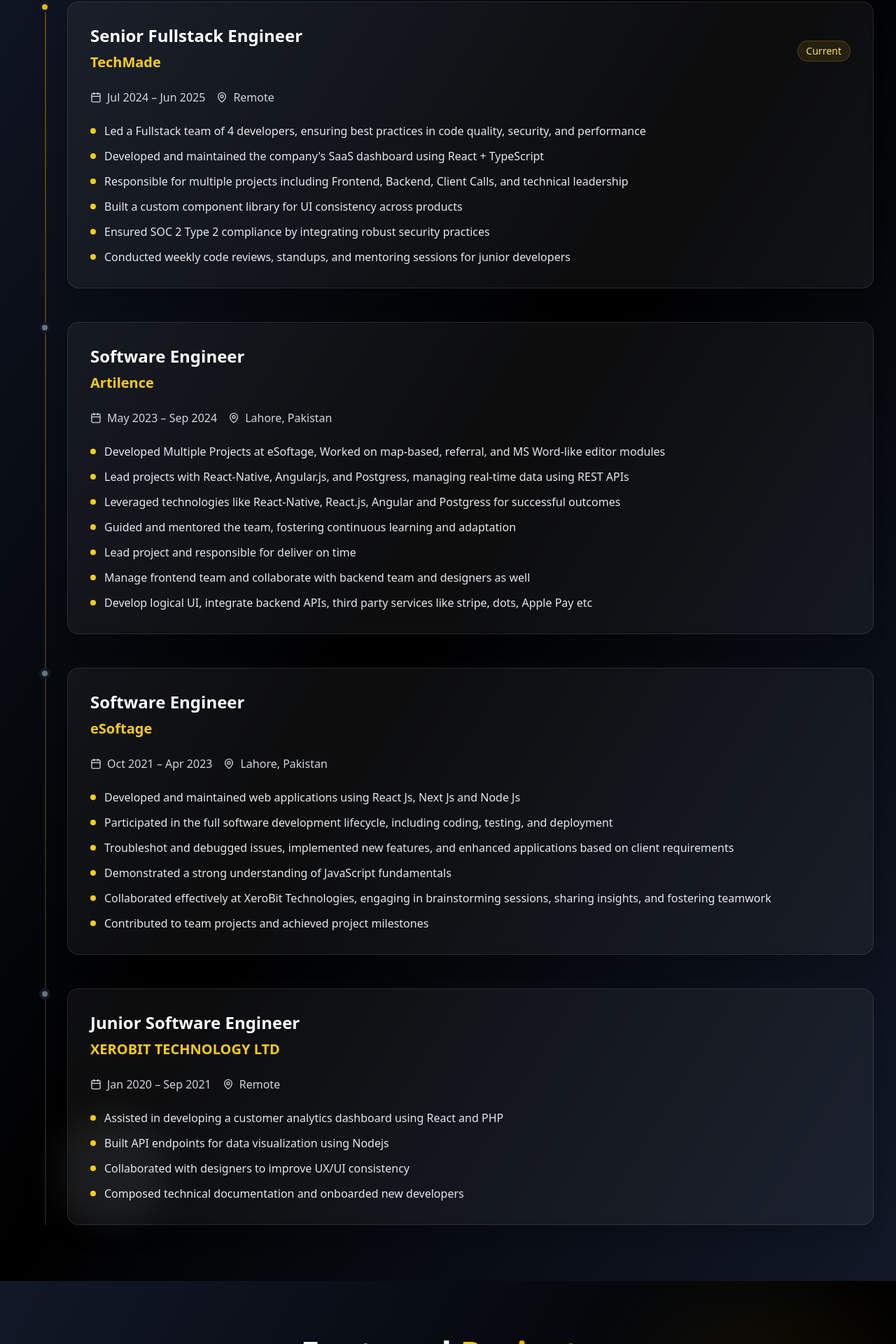
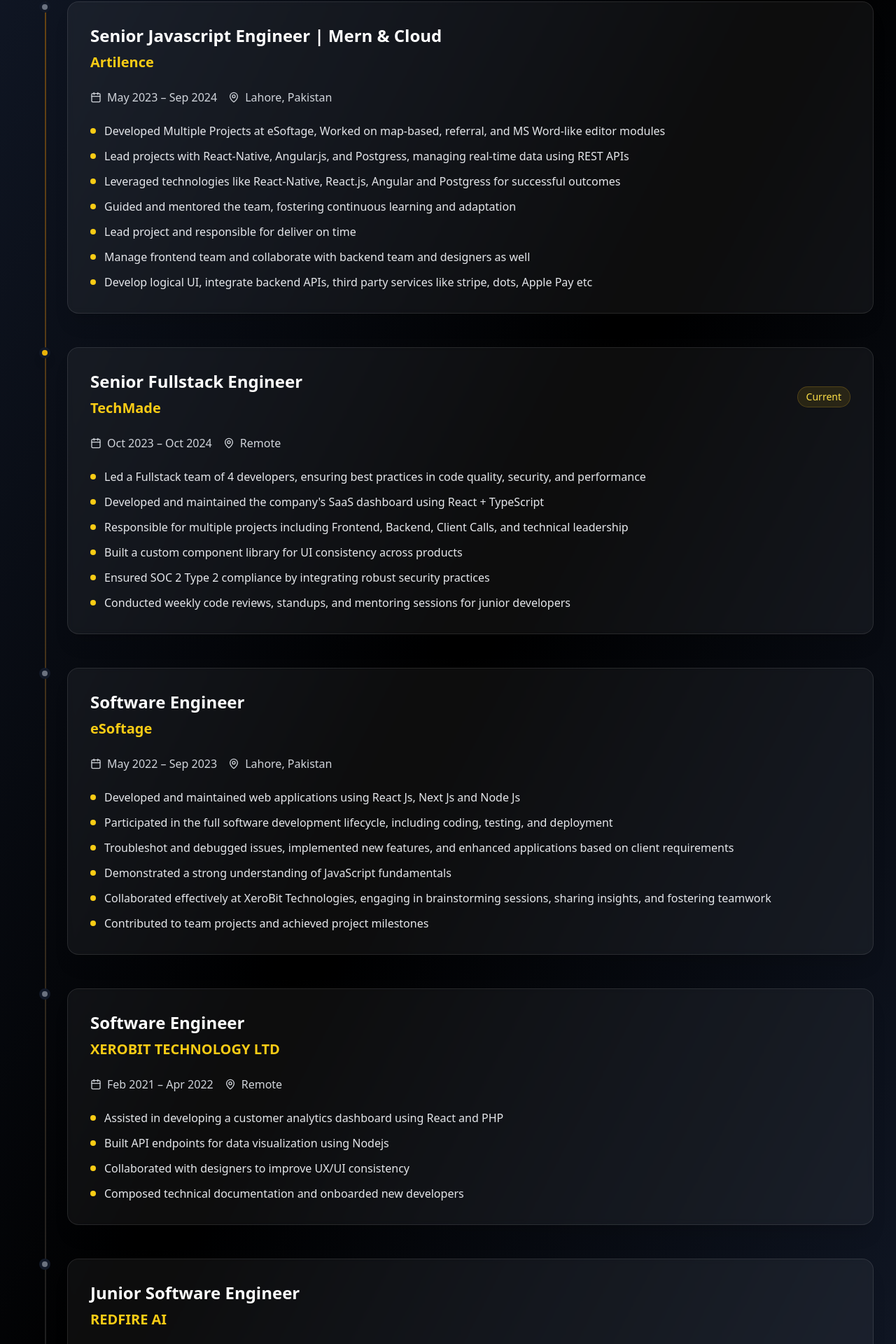
Before and after one commit to afaqahmed0321/portfolio, a Next.js app: page / in a window 1280 px wide. Shown: the part 4854-6774 px from the top of the page at 70% size. Built offline with nearby package versions, Linux system fonts and the light colour scheme.

Commit message:
experience update

```diff
--- a/components/experience.tsx
+++ b/components/experience.tsx
@@ -3,22 +3,7 @@ import { Calendar, MapPin } from "lucide-react"
 export default function Experience() {
   const experiences = [
     {
-      title: "Senior Fullstack Engineer",
-      company: "TechMade",
-      location: "Remote",
-      period: "Jul 2024 – Jun 2025",
-      description: [
-        "Led a Fullstack team of 4 developers, ensuring best practices in code quality, security, and performance",
-        "Developed and maintained the company's SaaS dashboard using React + TypeScript",
-        "Responsible for multiple projects including Frontend, Backend, Client Calls, and technical leadership",
-        "Built a custom component library for UI consistency across products",
-        "Ensured SOC 2 Type 2 compliance by integrating robust security practices",
-        "Conducted weekly code reviews, standups, and mentoring sessions for junior developers",
-      ],
-      current: true,
-    },
-    {
-      title: "Software Engineer",
+      title: "Senior Javascript Engineer | Mern & Cloud",
       company: "Artilence",
       location: "Lahore, Pakistan",
       period: "May 2023 – Sep 2024",
@@ -33,10 +18,25 @@ export default function Experience() {
       ],
     },
     {
+      title: "Senior Fullstack Engineer",
+      company: "TechMade",
+      location: "Remote",
+      period: "Oct 2023 – Oct 2024",
+      description: [
+        "Led a Fullstack team of 4 developers, ensuring best practices in code quality, security, and performance",
+        "Developed and maintained the company's SaaS dashboard using React + TypeScript",
+        "Responsible for multiple projects including Frontend, Backend, Client Calls, and technical leadership",
+        "Built a custom component library for UI consistency across products",
+        "Ensured SOC 2 Type 2 compliance by integrating robust security practices",
+        "Conducted weekly code reviews, standups, and mentoring sessions for junior developers",
+      ],
+      current: true,
+    },
+    {
       title: "Software Engineer",
       company: "eSoftage",
       location: "Lahore, Pakistan",
-      period: "Oct 2021 – Apr 2023",
+      period: "May 2022 – Sep 2023",
       description: [
         "Developed and maintained web applications using React Js, Next Js and Node Js",
         "Participated in the full software development lifecycle, including coding, testing, and deployment",
@@ -47,10 +47,22 @@ export default function Experience() {
       ],
     },
     {
-      title: "Junior Software Engineer",
+      title: "Software Engineer",
       company: "XEROBIT TECHNOLOGY LTD",
       location: "Remote",
-      period: "Jan 2020 – Sep 2021",
+      period: "Feb 2021 – Apr 2022",
+      description: [
+        "Assisted in developing a customer analytics dashboard using React and PHP",
+        "Built API endpoints for data visualization using Nodejs",
+        "Collaborated with designers to improve UX/UI consistency",
+        "Composed technical documentation and onboarded new developers",
+      ],
+    },
+    {
+      title: "Junior Software Engineer",
+      company: "REDFIRE AI",
+      location: "onsite",
+      period: "Mar 2020 – Feb 2021",
       description: [
         "Assisted in developing a customer analytics dashboard using React and PHP",
         "Built API endpoints for data visualization using Nodejs",
```
